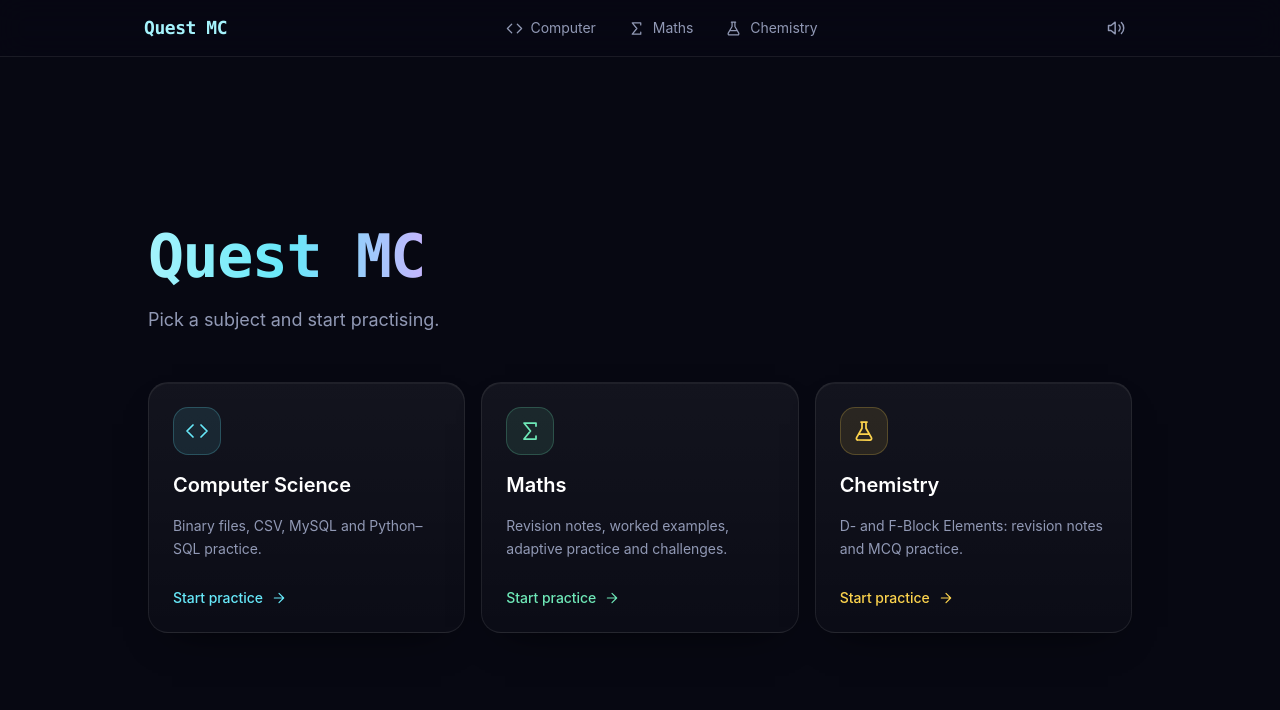
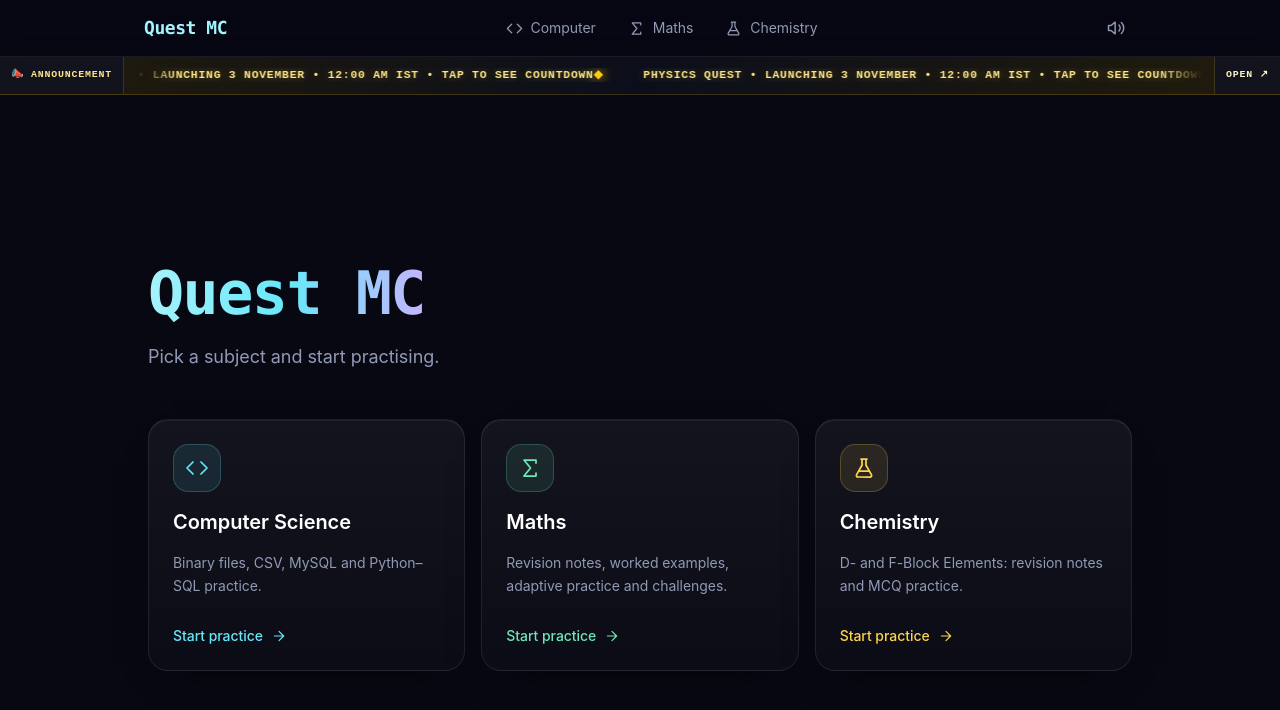
Before and after one commit to hfmcdc/CS-quest, a Next.js app: page / in a window 1280 px wide. Shown: the top 710 px of the page. Built offline with nearby package versions, Linux system fonts and the light colour scheme.

Commit message:
Show smooth Physics ticker on every page

```diff
--- a/app/globals.css
+++ b/app/globals.css
@@ -283,11 +283,11 @@ html[data-theme="halloween"] .splash-spider { display: block; transform-origin:
 .physics-ticker-label { border-right: 1px solid rgba(250, 204, 21, .18) }
 .physics-ticker-open { border-left: 1px solid rgba(250, 204, 21, .18); color: #fef3c7 }
 .physics-marquee { min-width: 0; flex: 1; overflow: hidden; mask-image: linear-gradient(90deg, transparent, #000 4%, #000 96%, transparent) }
-.physics-marquee-track { display: flex; width: max-content; animation: physics-marquee 24s linear infinite }
-.physics-marquee-track > span { flex: none; padding-right: 2.5rem; font: 700 .72rem/1.2 ui-monospace, "Cascadia Code", monospace; letter-spacing: .06em; white-space: nowrap; text-shadow: 0 0 10px rgba(250, 204, 21, .38) }
+.physics-marquee-track { display: flex; width: max-content; transform: translate3d(0, 0, 0); will-change: transform; animation: physics-marquee 32s linear infinite }
+.physics-marquee-copy { display: inline-flex; flex: none; padding-right: 2.5rem; font: 700 .72rem/1.2 ui-monospace, "Cascadia Code", monospace; letter-spacing: .06em; white-space: nowrap; text-shadow: 0 0 10px rgba(250, 204, 21, .38) }
 .physics-led-dot { color: #facc15; text-shadow: 0 0 12px #facc15 }
 .physics-ticker:hover .physics-marquee-track { animation-play-state: paused }
-@keyframes physics-marquee { to { transform: translateX(-50%) } }
+@keyframes physics-marquee { to { transform: translate3d(-50%, 0, 0) } }
 .physics-modal-backdrop { position: fixed; inset: 0; z-index: 90; display: grid; place-items: center; padding: 1.25rem; background: rgba(3, 5, 14, .76); backdrop-filter: blur(12px); animation: fade .25s ease both }
 .physics-modal { position: relative; display: flex; width: min(100%, 31rem); flex-direction: column; align-items: flex-start; gap: .9rem; padding: 1.5rem; border-color: rgba(250, 204, 21, .22); box-shadow: 0 28px 100px rgba(0, 0, 0, .55), 0 0 55px rgba(250, 204, 21, .08); animation: rise .35s var(--ease) both }
 .physics-modal-close { position: absolute; top: .7rem; right: .9rem; width: 2.5rem; height: 2.5rem; border: 0; border-radius: .75rem; background: transparent; color: #9ca3af; font-size: 1.7rem; line-height: 1; cursor: pointer }
--- a/components/PhysicsAnnouncement.tsx
+++ b/components/PhysicsAnnouncement.tsx
@@ -1,14 +1,12 @@
 "use client";
 
 import Link from "next/link";
-import { usePathname } from "next/navigation";
 import { useEffect, useState } from "react";
 
 const LAUNCH_AT = new Date("2026-11-02T18:30:00.000Z").getTime(); // 3 Nov 2026, 12:00 AM IST
 const MESSAGE = "PHYSICS QUEST  •  LAUNCHING 3 NOVEMBER  •  12:00 AM IST  •  TAP TO SEE COUNTDOWN";
 
 export default function PhysicsAnnouncement() {
-  const pathname = usePathname();
   const [showPopup, setShowPopup] = useState(false);
 
   useEffect(() => {
@@ -23,18 +21,16 @@ export default function PhysicsAnnouncement() {
 
   return (
     <>
-      {pathname !== "/" && (
       <Link href="/physics" prefetch={false} className="physics-ticker" aria-label="Physics Quest announcement. Open launch countdown.">
         <span className="physics-ticker-label">📣 ANNOUNCEMENT</span>
         <span className="physics-marquee" aria-hidden="true">
           <span className="physics-marquee-track">
-              <span>{MESSAGE}<span className="physics-led-dot"> ◆ </span></span>
-              <span>{MESSAGE}<span className="physics-led-dot"> ◆ </span></span>
+            <span className="physics-marquee-copy">{MESSAGE}<span className="physics-led-dot"> ◆ </span></span>
+            <span className="physics-marquee-copy">{MESSAGE}<span className="physics-led-dot"> ◆ </span></span>
           </span>
         </span>
         <span className="physics-ticker-open">OPEN ↗</span>
       </Link>
-      )}
 
       {showPopup && (
         <div className="physics-modal-backdrop" onMouseDown={(event) => { if (event.target === event.currentTarget) closePopup(); }}>
```
Lines whose indentation alone changed are shown as unchanged.
